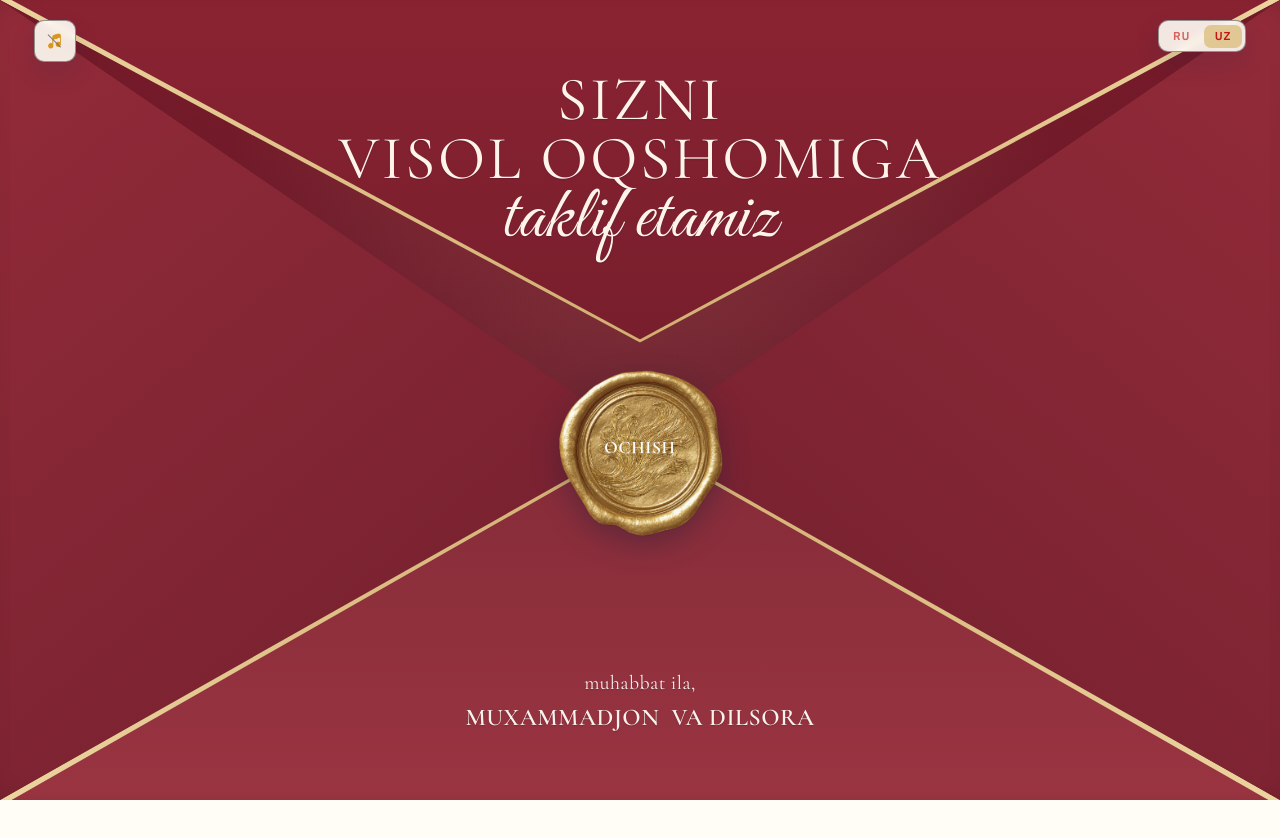
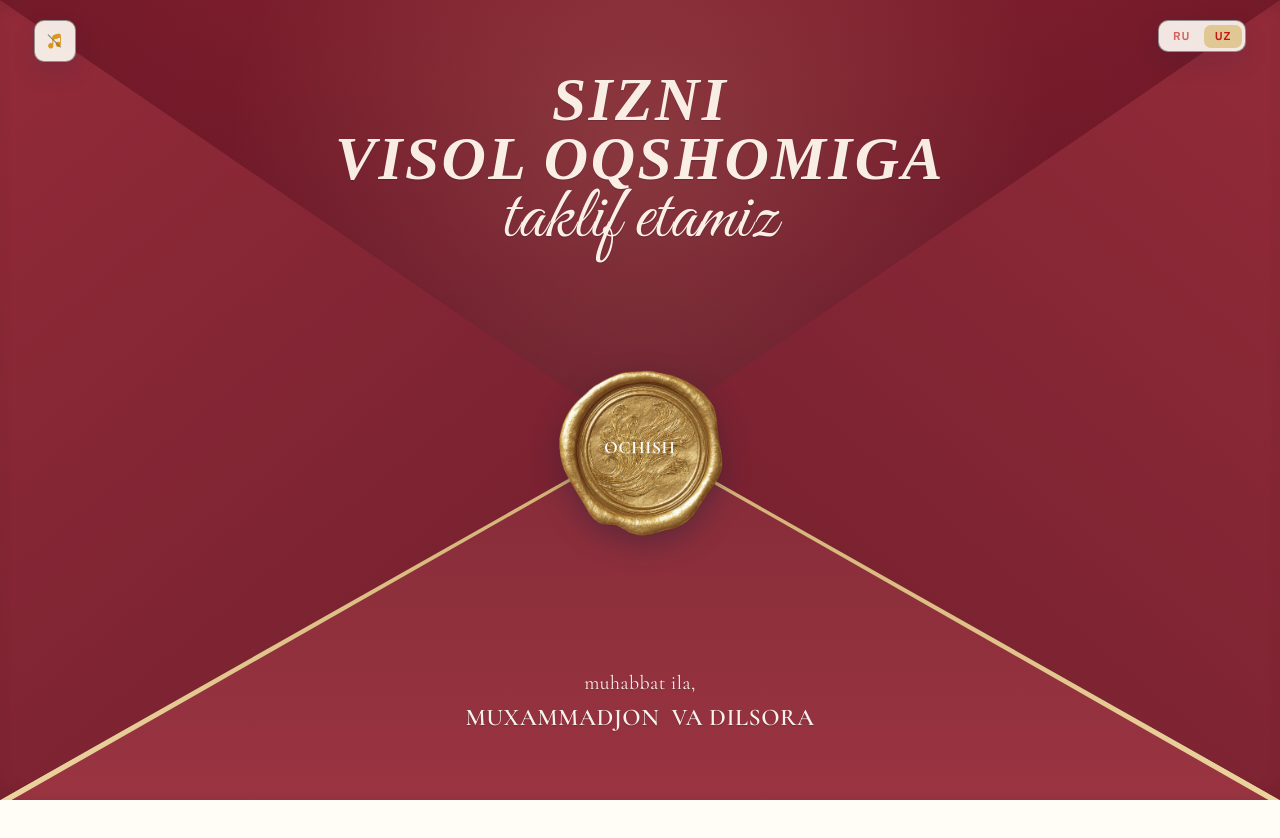
Before and after one commit to XushnudbekJumayev/tuy_ruxshon, a plain HTML site: page index.html in a window 1280 px wide. Shown: the top 838 px of the page. Drawn offline with nearby package versions, Linux system fonts and the light colour scheme.

Commit message:
kirish qism yozuv o'zgardi

```diff
--- a/index.html
+++ b/index.html
@@ -60,9 +60,13 @@
   <section class="intro" id="intro" aria-label="Taklifnoma konverti" data-i18n-attr="aria-label:ariaIntro">
     <div class="envelope-stage" id="envelope" role="img" aria-label="Muhrlangan qog'oz konvert"
       data-i18n-attr="aria-label:ariaEnvelope">
-      <div class="flap flap-top">
-        <p class="flap-note" data-i18n-html="envelopeTopNote"><span class="flap-note-top">SIZNI</span><span
-            class="flap-note-middle">VISOL OQSHOMIGA</span><span class="flap-note-script">taklif etamiz</span></p>
+      <div class="flap-note-script">
+        <p class="flap-note" data-i18n-html="envelopeTopNote">
+          <span class="flap-note-top">SIZNI</span>
+          <span
+            class="flap-note-middle">VISOL OQSHOMIGA
+          </span>
+            <span class="flap-note-script">taklif etamiz</span></p>
       </div>
       <div class="flap flap-left"></div>
       <div class="flap flap-right"></div>
--- a/styles/styles.css
+++ b/styles/styles.css
@@ -1578,12 +1578,13 @@ body {
 .flap-note-middle {
   display: block;
   color: var(--envelope-text);
-  font-family: var(--font-serif);
-  font-weight: 500;
-  text-transform: uppercase;
+  font-family: 'Playfair Display', serif;
+  font-style: italic;
+  font-weight: 700;
+  text-transform: capitalize; /* Har so'z bosh harf */
   text-shadow: 0 1px 1px rgba(13, 20, 45, 0.22);
   font-size: clamp(2.25rem, 6.3vw, 5.9rem);
-  letter-spacing: 0.045em;
+  letter-spacing: 0.04em;
   line-height: 0.9;
 }
 
```
